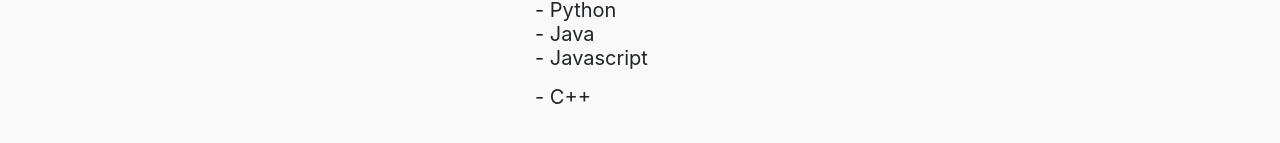
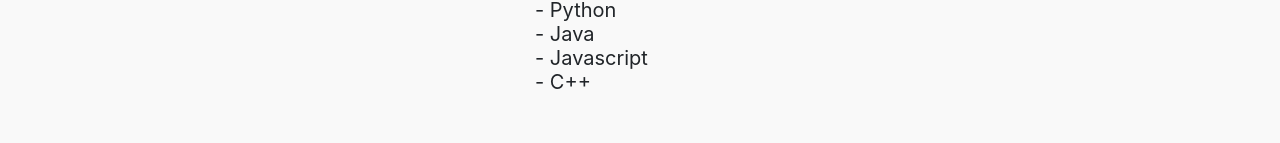
Before and after one commit to josephrockqz/homepage1.1, a Vue app: page /skills in a window 1280 px wide. Shown: the part 539-682 px from the top of the page. Built offline with nearby package versions, Linux system fonts and the light colour scheme.

Commit message:
Updated skills

```diff
--- a/src/views/Skills.vue
+++ b/src/views/Skills.vue
@@ -27,8 +27,8 @@
 
                 <div style="margin-left: 75px; font-size: 20px;">- Python</div>
                 <div style="margin-left: 75px; font-size: 20px;">- Java</div>
-                <div style="margin-left: 75px; font-size: 20px; margin-bottom: 15px;">- Javascript</div>
-                <div style="margin-left: 75px; font-size: 20px;">- C++</div>
+                <div style="margin-left: 75px; font-size: 20px;">- Javascript</div>
+                <div style="margin-left: 75px; font-size: 20px; margin-bottom: 15px;">- C++</div>
 
             </div>
 
```
